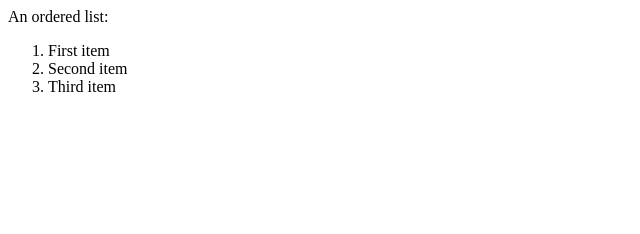
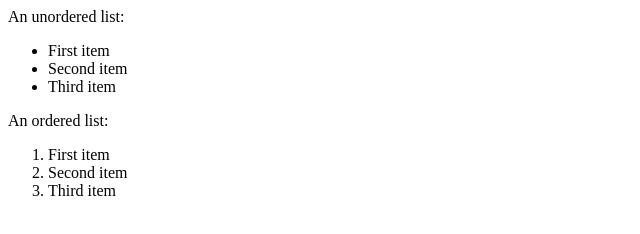
Before and after one commit to Vadzimdi/CS50, a plain HTML site: page list.html in a window 1280 px wide. Shown: the whole page, without its empty margins (0-640 px from the left). Drawn offline with Linux system fonts and the light colour scheme.

Commit message:
add unordered list

```diff
--- a/list.html
+++ b/list.html
@@ -4,6 +4,12 @@
         <title>Lists</title>
     </head>
     <body>
+        An unordered list:
+        <ul>
+            <li>First item</li>
+            <li>Second item</li>
+            <li>Third item</li>
+        </ul>
         An ordered list:
         <ol>
             <li>First item</li>
```
